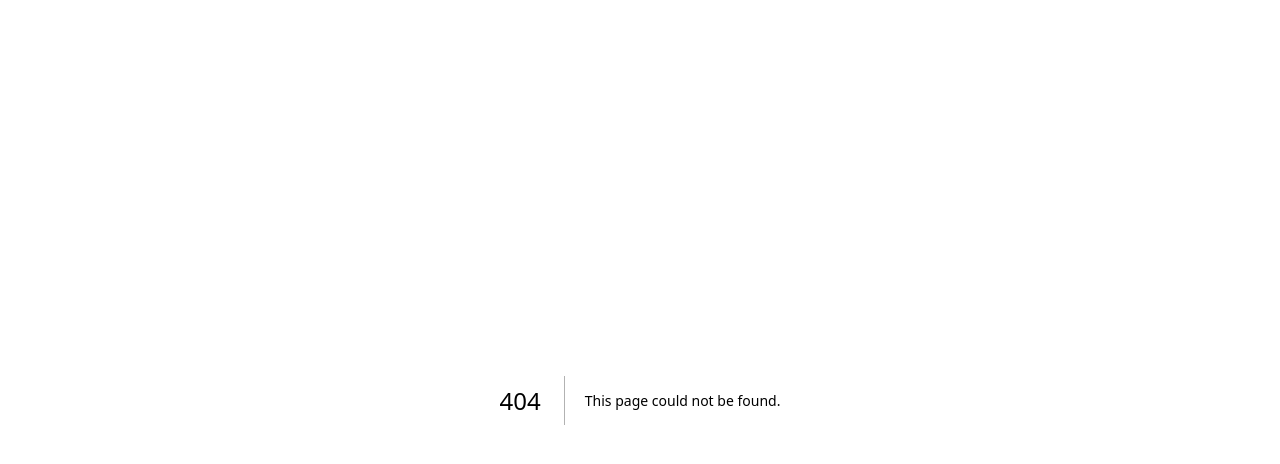
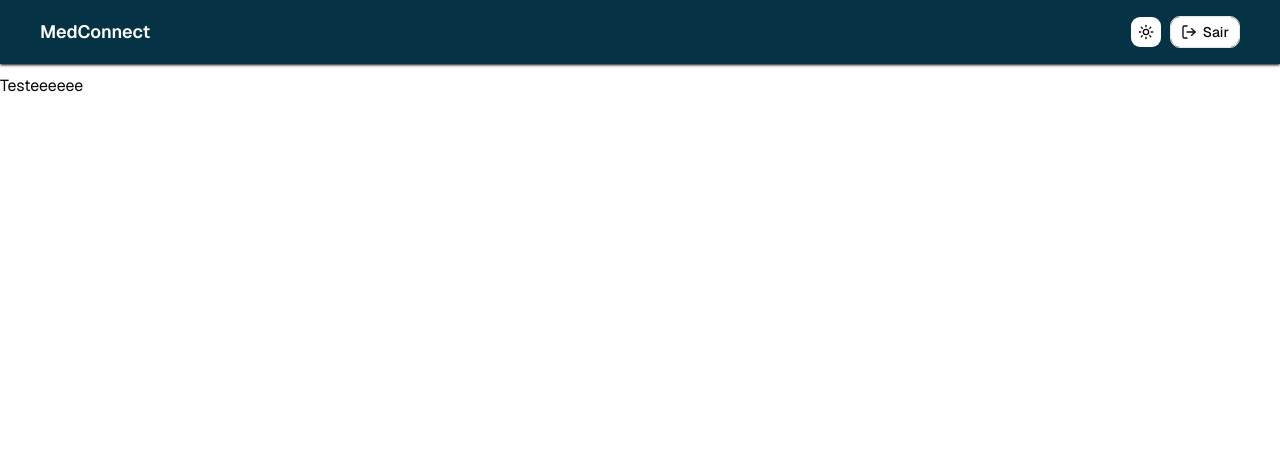
Before and after one commit to zoeDnz/med-connect, a Next.js app in the folder frontend/: page /teste in a window 1280 px wide. Before the commit this address had no page. Shown: the top 464 px of the page. Built offline with nearby package versions, Linux system fonts and the light colour scheme; sample sign-in values are in the browser's storage.

Commit message:
feat: implement layout and materials page with authentication check and data fetching

```diff
--- /dev/null
+++ b/frontend/src/app/(private)/layout.tsx
@@ -0,0 +1,49 @@
+"use client"
+import { Button } from "@/components/ui/button"
+import { ModeToggle } from "@/components/ui/toggle-theme"
+import { LogOut } from "lucide-react"
+import { useRouter } from "next/navigation"
+import React, { ReactNode, useEffect } from "react"
+
+interface LayoutProps {
+  children: ReactNode
+}
+
+export default function Layout({ children }: LayoutProps) {
+  const router = useRouter()
+
+  useEffect(() => {
+    // => Validando se o usuário está autenticado
+    const isAuthenticated: boolean = localStorage.getItem("token") ? true : false
+    // => Caso o usuário não esteja autenticado, redireciona para a página de login
+    if (!isAuthenticated) {
+      router.push("/auth")
+    }
+  }, [])
+
+  return (
+    <div className="w-full h-auto flex flex-col gap-2.5 items-center">
+      <nav className="w-screen h-16 flex items-center justify-between bg-cyan-950 dark:bg-black shadow shadow-zinc-800 px-10">
+        <h1 className="font-semibold text-lg text-white">
+          MedConnect
+        </h1>
+        <div className="w-auto flex items-center gap-2">
+          <ModeToggle />
+          <Button
+            variant="outline"
+            onClick={() => {
+              localStorage.removeItem("token")
+              localStorage.removeItem("cnpj")
+              router.push("/auth")
+            }}
+          >
+            <LogOut size={20} /> Sair
+          </Button>
+        </div>
+      </nav>
+      <div className="w-full">
+        {children}
+      </div>
+    </div>
+  )
+}
--- a/frontend/src/app/(private)/materials-and-brands/page.tsx
+++ b/frontend/src/app/(private)/materials/page.tsx
@@ -1,5 +1,5 @@
 "use client"
-import React, { useEffect, useState, useTransition } from "react"
+import React, { useEffect, useState } from "react"
 import {
   Card,
   CardAction,
@@ -11,15 +11,19 @@ import {
 } from "@/components/ui/card"
 import { Button } from "@/components/ui/button"
 import { MatMed } from "@/types"
-import servicesGetMaterialsAndBrands from "@/server/(GET)-materials-and-brands"
+import servicesGetMaterials from "@/server/(GET)-materials-and-brands"
 
-export default function MaterialsAndBrands() {
+export default function Materials() {
+  // => Variável de estado para armazenar os materiais médicos
   const [materials, setMaterials] = useState<MatMed[]>()
 
   // => A primeira função chamada quando a tela é carregada
   useEffect(() => {
-    servicesGetMaterialsAndBrands().then((response) => {
+    // => Função que pega os dados do backend
+    servicesGetMaterials().then((response) => {
+      // => Caso de erro, a gente não seta valores e para o processsamento
       if ("isError" in response) { return }
+      // => Seta os valores do backend dentro da variável de estado
       setMaterials(response)
     })
   }, [])
--- /dev/null
+++ b/frontend/src/app/(private)/teste/page.tsx
@@ -0,0 +1,10 @@
+"use client"
+import React from "react"
+
+export default function Teste() {
+  return (
+    <div className="">
+      Testeeeeee
+    </div>
+  )
+}
--- a/frontend/src/app/(public)/auth/components/form.tsx
+++ b/frontend/src/app/(public)/auth/components/form.tsx
@@ -39,7 +39,7 @@ export default function Form(): JSX.Element {
       // => Armazenando o token no localStorage
       localStorage.setItem("token", response.token)
       localStorage.setItem("cnpj", response.cnpj)
-      router.push("/materials-and-brands")
+      router.push("/materials")
     })
   }
 
--- a/frontend/src/server/(GET)-materials-and-brands.ts
+++ b/frontend/src/server/(GET)-materials-and-brands.ts
@@ -2,7 +2,7 @@
 
 import { MatMed } from "@/types"
 
-export default async function servicesGetMaterialsAndBrands() {
+export default async function servicesGetMaterials() {
   const response = await fetch(`${process.env.NEXT_PUBLIC_API_URL}/mat_med`, {
     method: "GET",
     headers: {
@@ -15,7 +15,7 @@ export default async function servicesGetMaterialsAndBrands() {
     const error = {
       isError: true,
       status: response.status,
-      message: "Não foi possível autenticar"
+      message: "Não foi possível obter os materiais"
     }
     return error
   }
```
